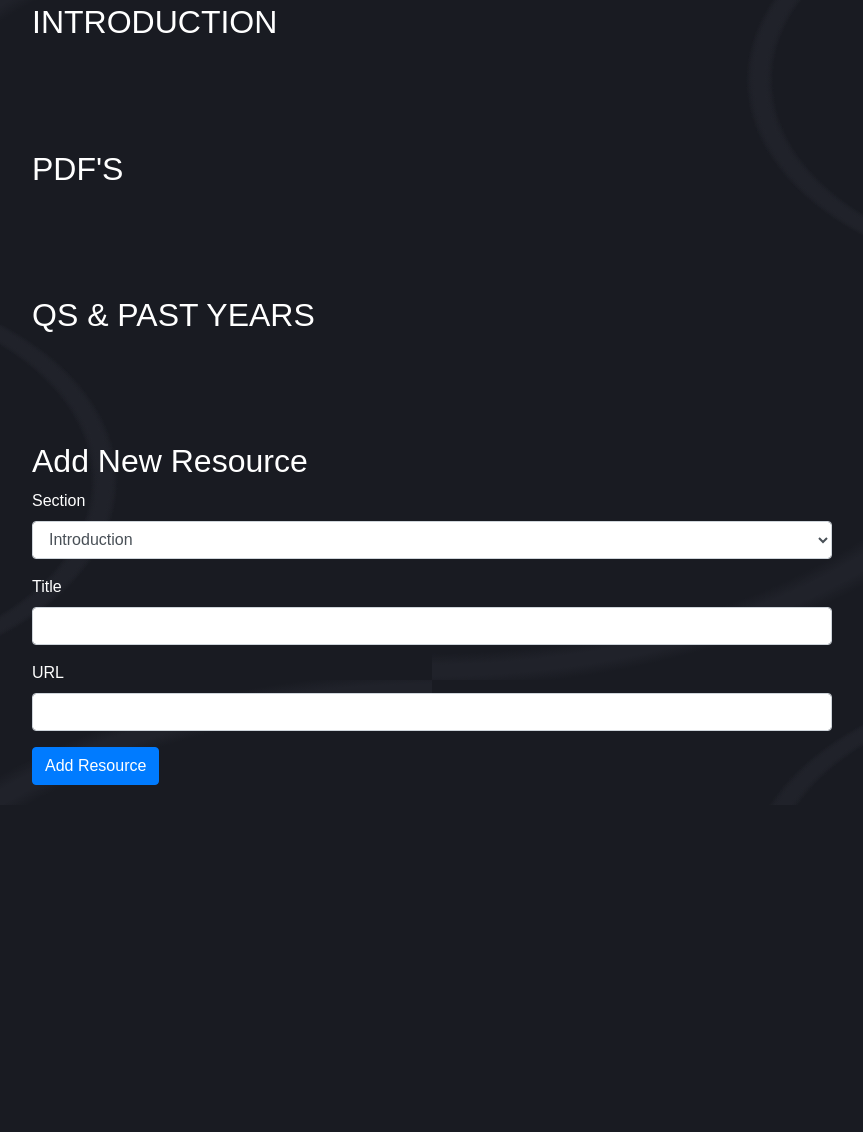
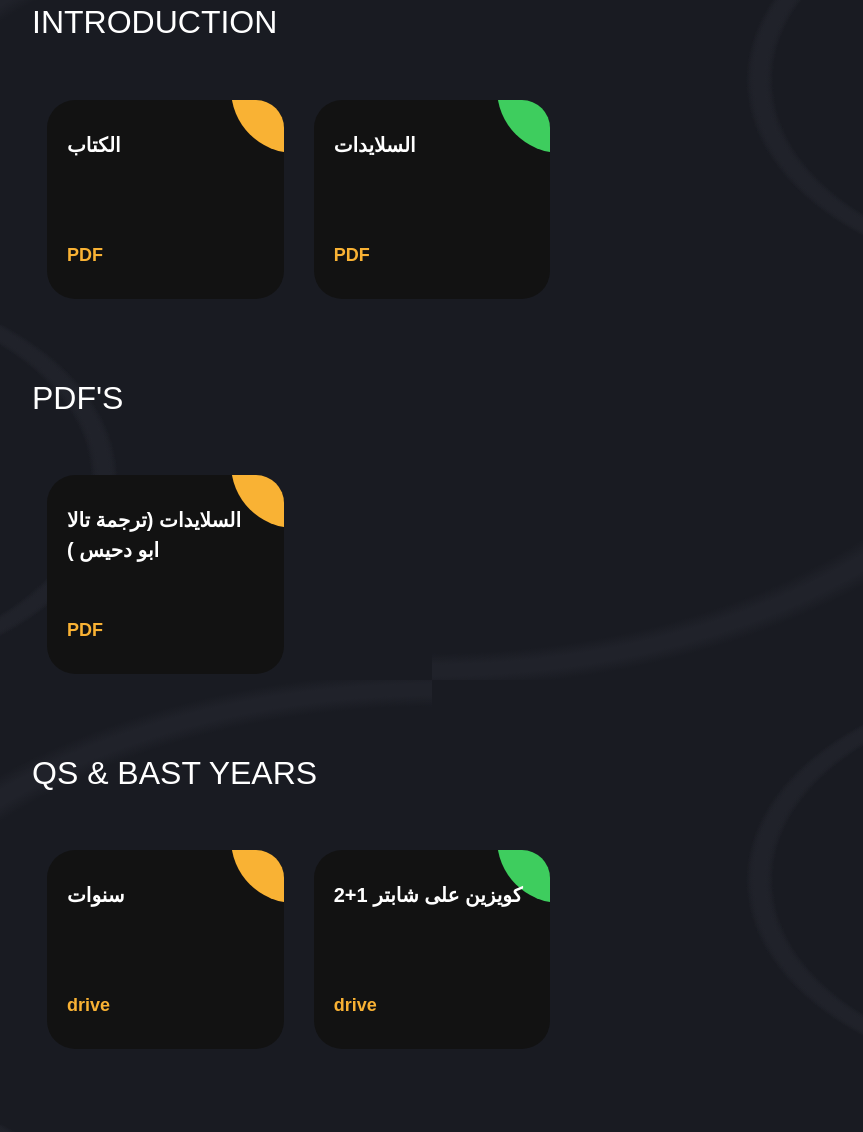
Before and after one commit to Amer9605/TEST, a plain HTML site: page Ethics.html in a window 1280 px wide. Shown: the part 120-1252 px from the top of the page, without its empty margins (208-1071 px from the left). Before the commit the page ends 925 px from the top, so only its background shows below. Drawn offline with nearby package versions, Linux system fonts and the light colour scheme.

Commit message:
Update Ethics.html

```diff
--- a/Ethics.html
+++ b/Ethics.html
@@ -25,6 +25,7 @@
     }
     body {
       font-family: 'Fantasy', Fantasy;
+
       background-color: transparent;
       color: white;
       padding: 20px;
@@ -150,103 +151,101 @@
       }
     }
   </style>
-  <script src="https://www.gstatic.com/firebasejs/8.10.0/firebase-app.js"></script>
-  <script src="https://www.gstatic.com/firebasejs/8.10.0/firebase-database.js"></script>
-  <script>
-    var firebaseConfig = {
-      apiKey: "YOUR_API_KEY",
-      authDomain: "YOUR_AUTH_DOMAIN",
-      databaseURL: "YOUR_DATABASE_URL",
-      projectId: "YOUR_PROJECT_ID",
-      storageBucket: "YOUR_STORAGE_BUCKET",
-      messagingSenderId: "YOUR_MESSAGING_SENDER_ID",
-      appId: "YOUR_APP_ID"
-    };
-    firebase.initializeApp(firebaseConfig);
-  </script>
 </head>
 <body>
   <div class="content">
     <h1>Ethics Course</h1>
     <p>Welcome to the Ethics course. Here you will find various resources to help you learn Ethics concepts.</p>
-    <div class="resources" id="resources"></div>
-    <div class="admin">
-      <h2>Add New Resource</h2>
-      <form id="resourceForm">
-        <div class="form-group">
-          <label for="section">Section</label>
-          <select class="form-control" id="section">
-            <option value="introduction">Introduction</option>
-            <option value="pdfs">PDF's</option>
-            <option value="qs_and_past_years">QS & Past Years</option>
-          </select>
+    <div class="resources">
+
+    <!------------------------------------------------------>
+
+      <h2>INTRODUCTION</h2>
+      <div class="ag-courses_box">
+        <div class="ag-courses_item">
+          <a href="IwZXh0bgNhZW0CMTAAAR0b3G0yaxGpzE8A2GD6QKIKAlM1vjvzmwvJEcaKXilTWbFpiqayOyOBHiM_aem_AcRmj1fd3wYlAJyoOybCSDKWhNP4J_oH0KsLAzN2BZrn3RYuTxYVhnJyJ0WUksU3nTxIbKp9" target="_blank" class="ag-courses-item_link">
+            <div class="ag-courses-item_bg"></div>
+            <div class="ag-courses-item_title">الكتاب</div>
+            <div class="ag-courses-item_date-box">
+              <div class="ag-courses-item_date">PDF</div>
             </div>
-        <div class="form-group">
-          <label for="title">Title</label>
-          <input type="text" class="form-control" id="title" required>
+          </a>
         </div>
-        <div class="form-group">
-          <label for="url">URL</label>
-          <input type="url" class="form-control" id="url" required>
+        <div class="ag-courses_item">
+          <a href="https://drive.google.com/drive/folders/1t4m0WtNEjp56DkSDtdDq1kdH3kzL8Acu?fbclid=IwZXh0bgNhZW0CMTAAAR3DfpEjl-tQapFSOb33ziRFb1N74BjIKRX0BkSc6DB34FHD4a29NIntoxU_aem_AcT5GE24_4GCFxV0lMtxU304PL9pwVFmSTJPDhErjkfKt6ZJcrcvB8xTG4ftcDxn_mdzhfdpxe7fP2_tKEkAXXMs" target="_blank" class="ag-courses-item_link">
+            <div class="ag-courses-item_bg"></div>
+            <div class="ag-courses-item_title">السلايدات </div>
+            <div class="ag-courses-item_date-box">
+              <div class="ag-courses-item_date">PDF</div>
             </div>
-        <button type="submit" class="btn btn-primary">Add Resource</button>
-      </form>
+          </a>
         </div>
       </div>
-  <script>
-    document.getElementById('resourceForm').addEventListener('submit', function(e) {
-      e.preventDefault();
-      var section = document.getElementById('section').value;
-      var title = document.getElementById('title').value;
-      var url = document.getElementById('url').value;
 
-      var newResource = {
-        title: title,
-        url: url,
-        type: section
-      };
+      <!------------------------------------------------------>
 
-      firebase.database().ref(section).push(newResource)
-        .then(() => {
-          alert('Resource added successfully!');
-          document.getElementById('resourceForm').reset();
-        })
-        .catch(error => {
-          console.error('Error adding resource:', error);
-        });
-    });
 
-    fetch('resources.json')
-      .then(response => response.json())
-      .then(data => {
-        const resourcesDiv = document.getElementById('resources');
 
-        const createSection = (title, resources) => {
-          const section = document.createElement('div');
-          section.innerHTML = `<h2>${title}</h2><div class="ag-courses_box"></div>`;
-          const box = section.querySelector('.ag-courses_box');
-          resources.forEach(resource => {
-            const item = document.createElement('div');
-            item.classList.add('ag-courses_item');
-            item.innerHTML = `
-              <a href="${resource.url}" target="_blank" class="ag-courses-item_link">
+      <!------------------------------------------------------>
+
+
+      <h2>PDF'S</h2>
+
+
+      <div class="ag-courses_box">
+
+
+        <div class="ag-courses_item">
+          <a href="https://drive.google.com/drive/folders/11iZF6mq2zzxEJ-Eg4eaYb4MMxHM0ZBPg?fbclid=IwZXh0bgNhZW0CMTAAAR352Z_Vv0JCeu3YvnB5lgrLyINbnN5sVJ5ECUCmSlOnk3G77TfIHUTauL0_aem_AcSCzc2JMUF_Ou1kGngNZtEQg8FzlMeKNJq2zGJqkgo11dkWdyCdOcwDWfo1VsZ3KMu6f_siNZE9mwRmmi4UWS82" class="ag-courses-item_link">
             <div class="ag-courses-item_bg"></div>
-                <div class="ag-courses-item_title">${resource.title}</div>
+            <div class="ag-courses-item_title">  السلايدات (ترجمة  تالا ابو دحيس )  </div>
             <div class="ag-courses-item_date-box">
-                  <div class="ag-courses-item_date">${resource.type}</div>
+              <div class="ag-courses-item_date">PDF</div>
             </div>
           </a>
-            `;
-            box.appendChild(item);
-          });
-          resourcesDiv.appendChild(section);
-        };
+        </div>
 
-        createSection('INTRODUCTION', data.introduction);
-        createSection('PDF\'S', data.pdfs);
-        createSection('QS & PAST YEARS', data.qs_and_past_years);
-      })
-      .catch(error => console.error('Error loading resources:', error));
-  </script>
+
+
+
+      </div>
+
+ <!------------------------------------------------------>
+
+
+        <h2>QS & BAST YEARS</h2>
+
+
+
+      <div class="ag-courses_box">
+
+
+
+        <div class="ag-courses_item">
+          <a href="https://drive.google.com/drive/folders/1oU_5gqCdrbikDHViYd8IzpGbh8aJSACP?fbclid=IwZXh0bgNhZW0CMTAAAR23zIk8aGY9o05N1-yOnI4pHl5zAWIGGaOmtqZ0lYNH2-ya9JPltmIT3_0_aem_AcRq5SdMwdCa7N_tVuj5ebVEG6nH7NP36nRfT8uLqLUQLNE8aWLQwSb_IC6XMpcWlnjWahv4cRDqOAsllBPxdXM7" class="ag-courses-item_link" >
+            <div class="ag-courses-item_bg"></div>
+            <div class="ag-courses-item_title"> سنوات</div>
+            <div class="ag-courses-item_date-box">
+              <div class="ag-courses-item_date">drive</div>
+            </div>
+          </a>
+        </div>
+
+        <div class="ag-courses_item">
+          <a href="https://drive.google.com/drive/folders/1l_AO9Utaepih2HvIrlP7UEY4vSOTeuiQ?fbclid=IwZXh0bgNhZW0CMTAAAR0ENsY_WQYSyyOv4rWA80k4eIAAQu_oPdEKVfRtNuObjygIr5GSMkVILz0_aem_AcRdQI86-_3Q1ROExjTBXWXXRJ1RhWzTOqTYHXg6mQqEznKL47QG3siR8fqrVwmrePj67ZmphRQvTy5BLjNGeOst" class="ag-courses-item_link">
+            <div class="ag-courses-item_bg"></div>
+            <div class="ag-courses-item_title">كويزين على شابتر 1+2</div>
+            <div class="ag-courses-item_date-box">
+              <div class="ag-courses-item_date">drive</div>
+            </div>
+          </a>
+        </div>
+
+      </div>
+
+
+
+  </div>
+  </div>
 </body>
 </html>
```
Lines whose indentation alone changed are shown as unchanged.
